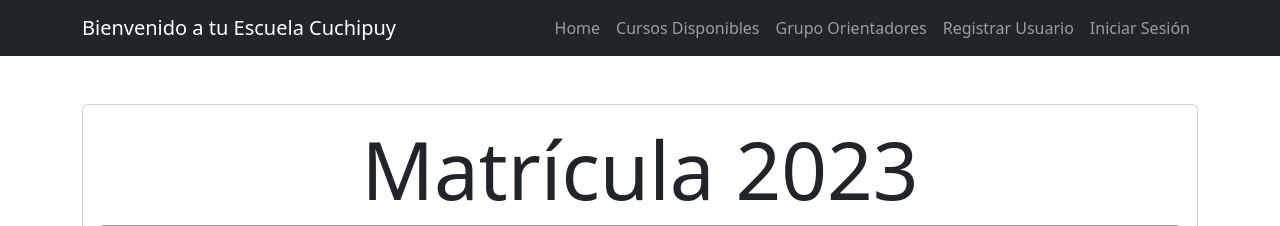
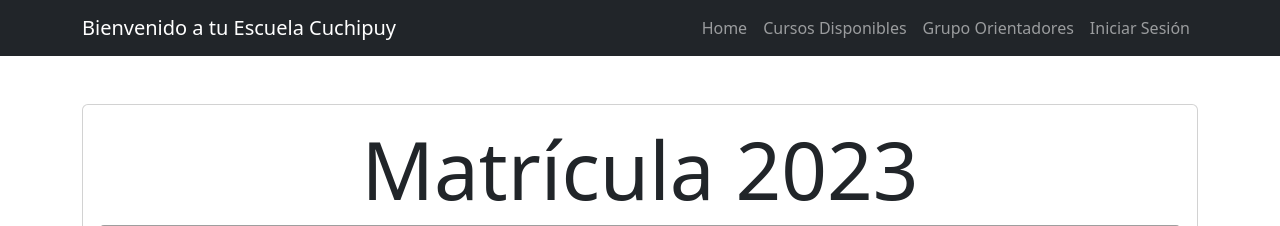
Before and after one commit to MisterKingJKR/Escuela-Cuchipuy, a Django app: page / in a window 1280 px wide. Shown: the top 226 px of the page. Run offline with Django 4.2, Linux system fonts and the light colour scheme; grey boxes are pictures that could not be loaded.

Commit message:
Todo Listo

```diff
--- a/tasks/templates/base.html
+++ b/tasks/templates/base.html
@@ -30,9 +30,7 @@
                 <li class="nav-item">
                     <a href="/orientadores" class="nav-link">Grupo Orientadores</a>
                 </li>
-                <li class="nav-item">
-                    <a href="/signup" class="nav-link">Registrar Usuario</a>
-                </li>
+
 
                 {% if user.is_authenticated %}
                 <li class="nav-item">
@@ -44,7 +42,9 @@
                 <li class="nav-item">
                     <a href="/logout" class="nav-link">Cerrar Sesión</a>
                 </li>
-
+                <li class="nav-item">
+                    <a href="/signup" class="nav-link">Registrar Usuario</a>
+                </li>
                 {% else %}
                 <li class="nav-item">
                     <a href="/signin" class="nav-link">Iniciar Sesión</a>
```
